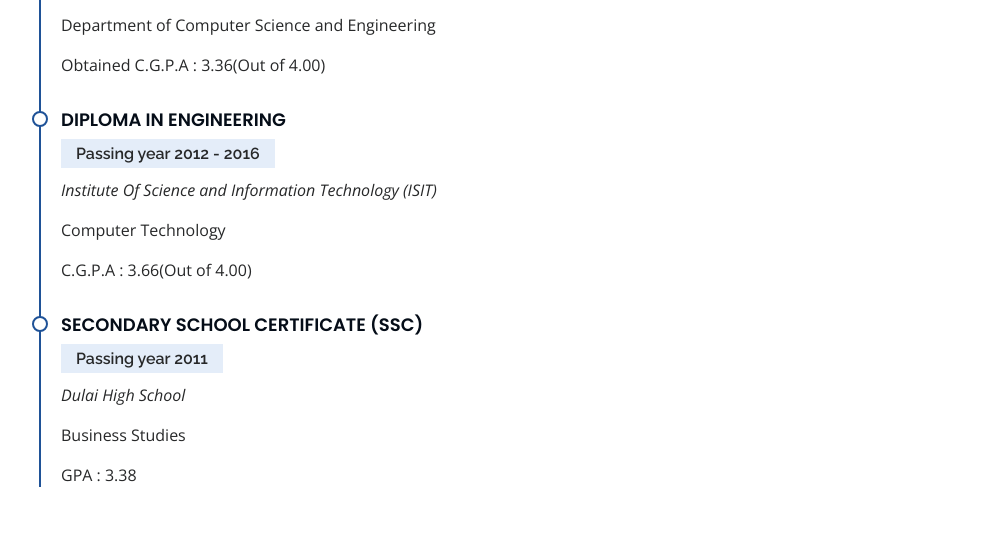
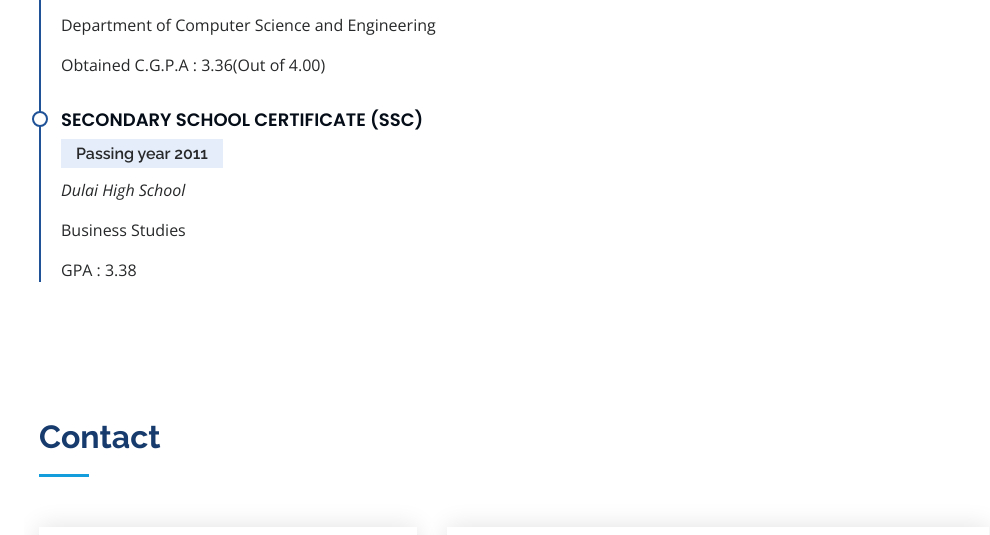
Before and after one commit to Ronyinfu/bd, a plain HTML site: page index.html in a window 1280 px wide. Shown: the part 2667-3202 px from the top of the page, without its empty margins (276-1266 px from the left). Drawn offline with nearby package versions, Linux system fonts and the light colour scheme.

Commit message:
Update index.html

```diff
--- a/index.html
+++ b/index.html
@@ -230,13 +230,7 @@
               <p>Obtained C.G.P.A		:	3.36(Out of 4.00)</p>
             </div>
 
-            <div class="resume-item">
-              <h4>Diploma In Engineering</h4>
-              <h5>Passing year 2012 - 2016</h5>
-              <p><em>Institute Of Science and Information Technology (ISIT)</em></p>
-              <p>Computer Technology</p>
-              <p> C.G.P.A		:	3.66(Out of 4.00)</p>
-            </div>
+
             <div class="resume-item">
               <h4>Secondary School Certificate (SSC)</h4>
               <h5>Passing year 2011</h5>
```
